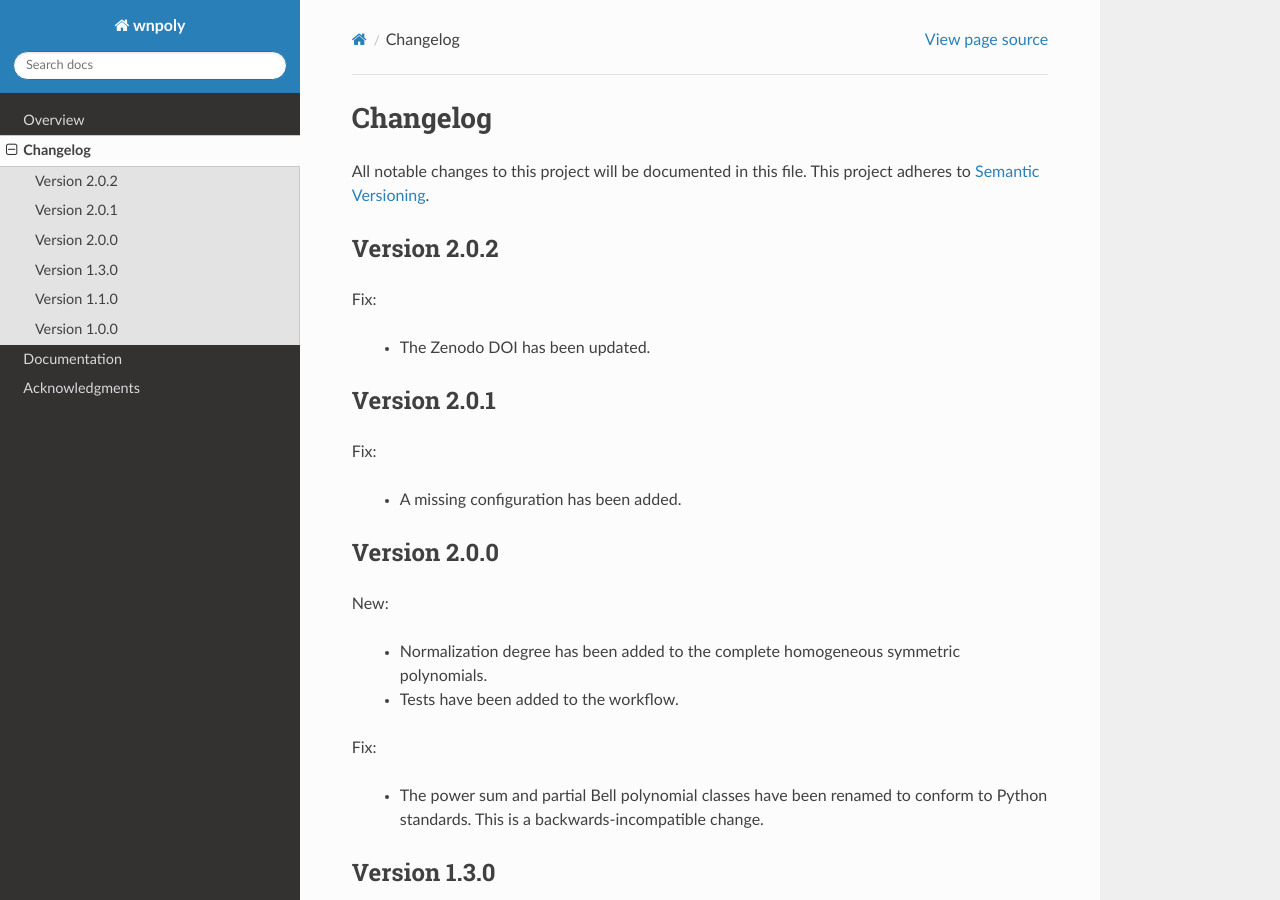
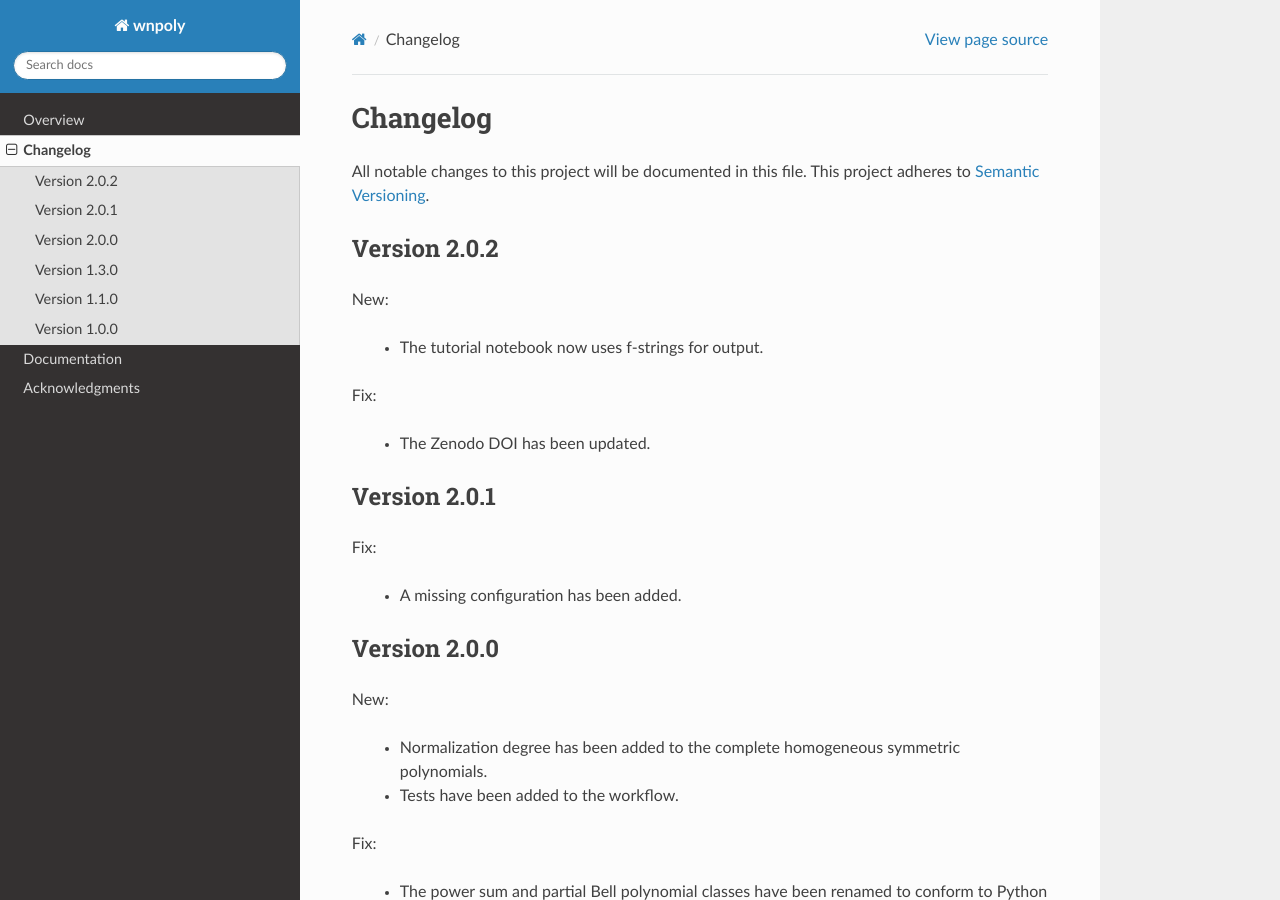
Before and after one commit to mbradle/wnpoly, a Sphinx documentation site: the page built from doc/source/changelog.rst, in a window 1280 px wide and 900 px high. Built offline with Sphinx 7.4.7 and the Read the Docs theme 3.1.0, drawn with Linux system fonts in a browser that asks for light colours.

Commit message:
Use f-strings in notebook.

```diff
--- a/doc/source/changelog.rst
+++ b/doc/source/changelog.rst
@@ -6,6 +6,10 @@ project adheres to `Semantic Versioning <http://semver.org/spec/v2.0.0.html>`_.
 
 Version 2.0.2
 -------------
+
+New:
+
+  * The tutorial notebook now uses f-strings for output.
 
 Fix:
 
```
Also changed, not shown: 1 other file.
